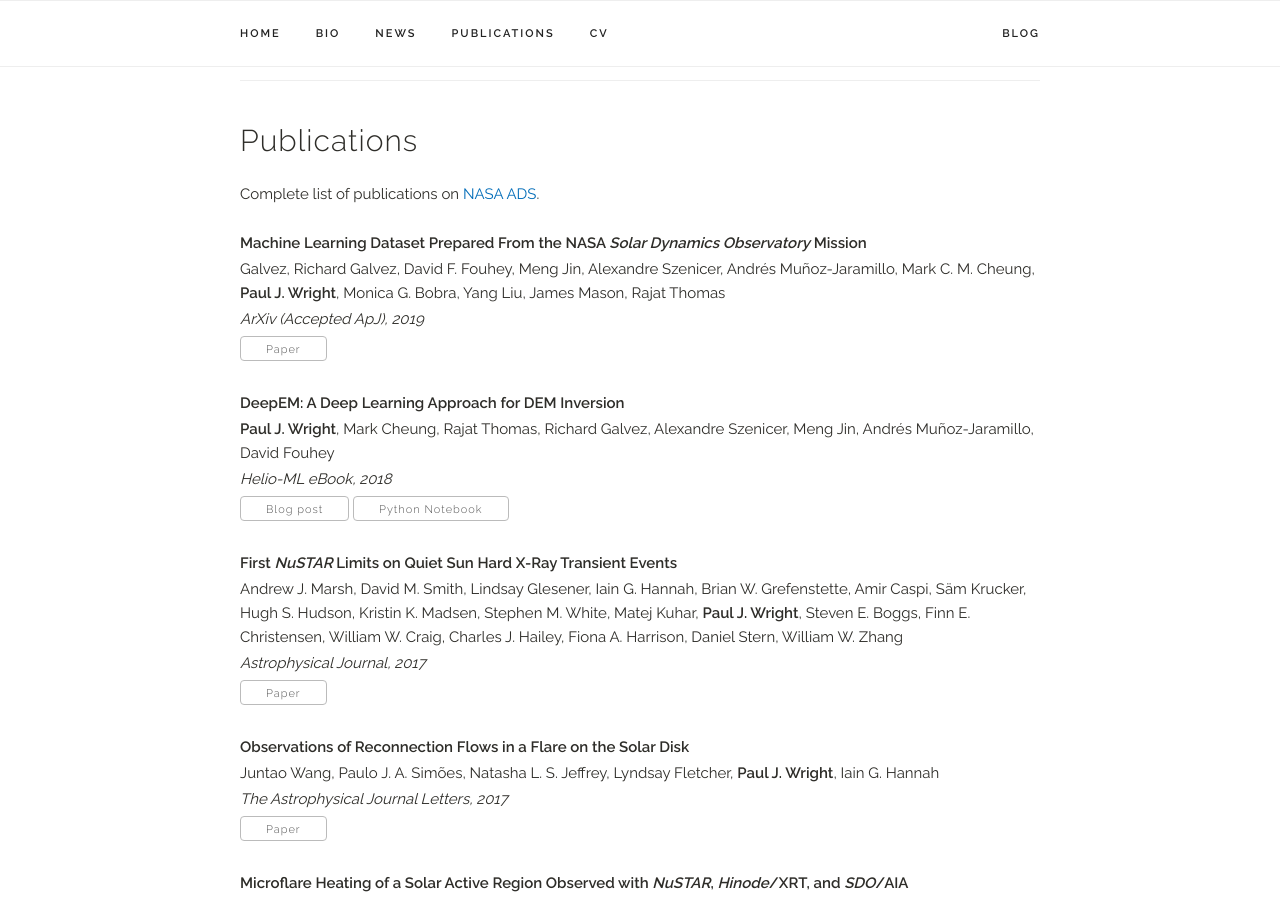
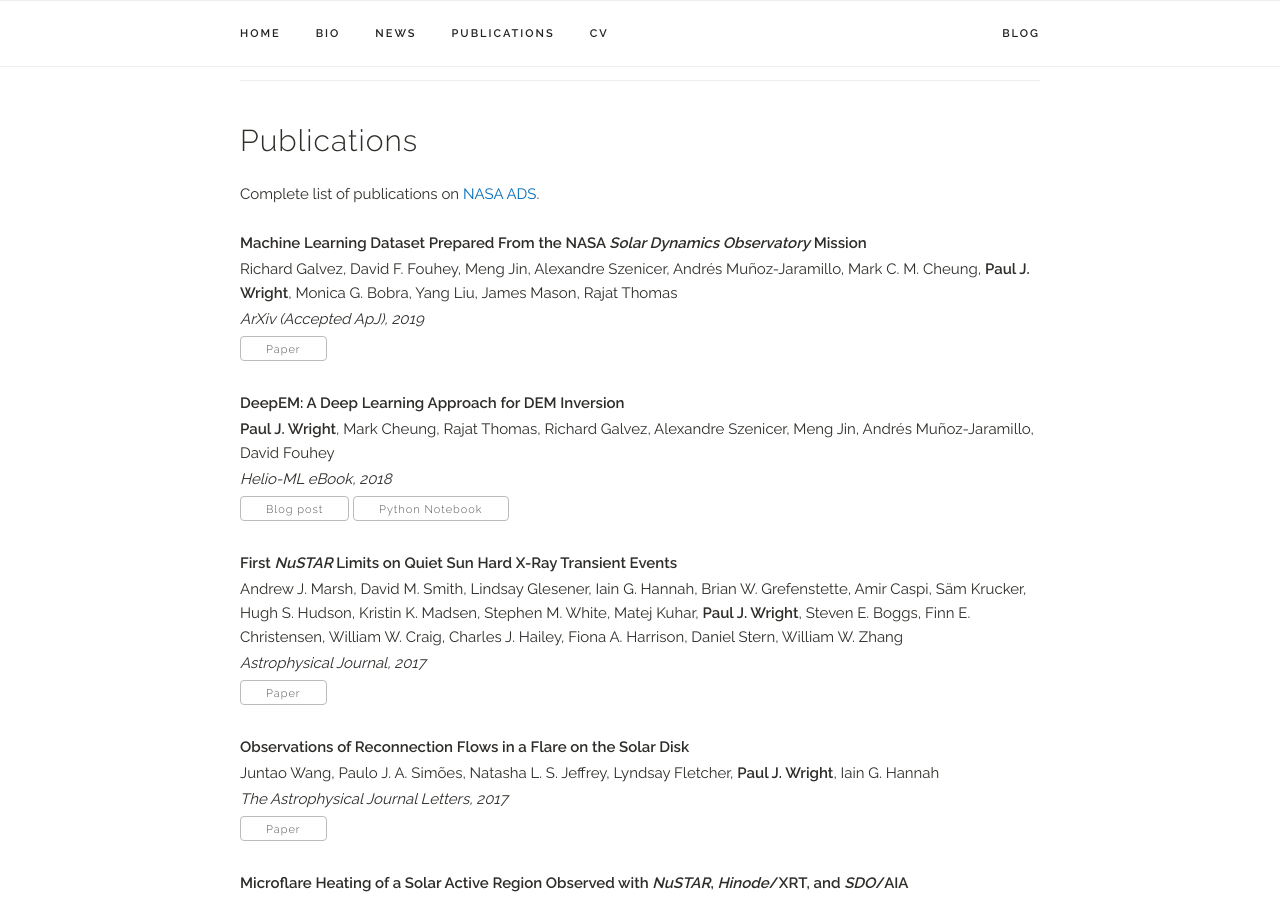
Before and after one commit to rookie0o9/rookie0o9.github.io, a Jekyll site: the page built from index.html, in a window 1280 px wide and 900 px high, scrolled down 925 px. Built offline with Jekyll 4.4.1, drawn with Linux system fonts in a browser that asks for light colours.

Commit message:
Update publications.yaml

```diff
--- a/_data/publications.yaml
+++ b/_data/publications.yaml
@@ -1,7 +1,7 @@
 papers:
 
   - title: "Machine Learning Dataset Prepared From the NASA <i>Solar Dynamics Observatory</i> Mission"
-    authors: "Galvez, Richard Galvez, David F. Fouhey, Meng Jin, Alexandre Szenicer, Andrés Muñoz-Jaramillo, Mark C. M. Cheung, <b>Paul J. Wright</b>, Monica G. Bobra, Yang Liu, James Mason, Rajat Thomas"
+    authors: "Richard Galvez, David F. Fouhey, Meng Jin, Alexandre Szenicer, Andrés Muñoz-Jaramillo, Mark C. M. Cheung, <b>Paul J. Wright</b>, Monica G. Bobra, Yang Liu, James Mason, Rajat Thomas"
     venue: "ArXiv (Accepted ApJ), 2019"
     paper_pdf: "https://arxiv.org/abs/1903.04538"
     selected: y
```
